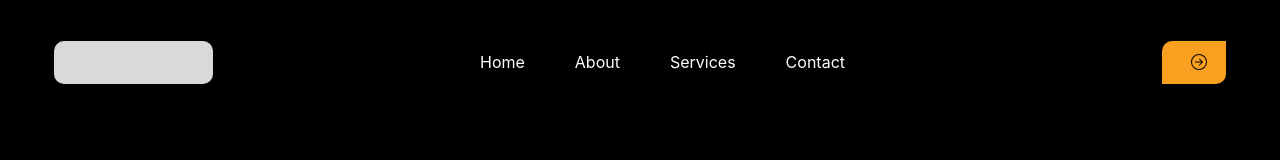
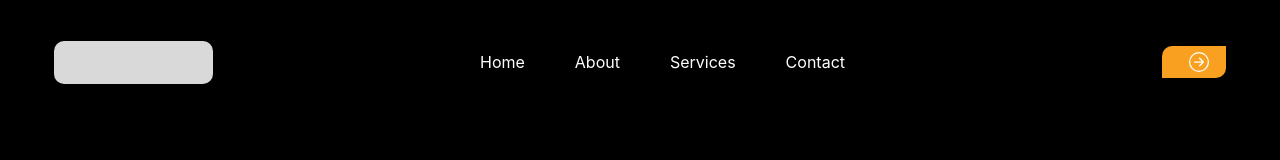
Before and after one commit to NBJ-Developer/nbj-client, a React (Create React App) app: page /About in a window 1280 px wide. Shown: the top 160 px of the page. Built offline with nearby package versions, Linux system fonts and the light colour scheme; what react-swipeable-views-utils would draw is missing.

Commit message:
Worked the call to action section for mobile view

```diff
--- a/src/components/CallToAction/CallToAction.jsx
+++ b/src/components/CallToAction/CallToAction.jsx
@@ -1,6 +1,7 @@
 import * as React from 'react';
 import Box from '@mui/material/Box';
 import SecondaryButton from '../../elements/Button/SecondaryButton';
+import PrimaryButtons from '../../elements/Button/PrimaryButtons';
 import CallIcon from '@mui/icons-material/Call';
 import LocationOnIcon from '@mui/icons-material/LocationOn';
 import MailOutlineIcon from '@mui/icons-material/MailOutline';
@@ -13,9 +14,11 @@ export default function CallToAction() {
     <Box>
       {/* SMALL DEVICE */}
       <Box sx={{
-        display: {xs: 'block', md: 'none'},
+        display: {xs: 'flex', md: 'none'},
+        flexDirection: 'column',
+        alignItems: 'center',
         maxWidth: '100%',
-        background: '#000000',
+        background: '#2B47A1',
         marginTop: '50px',
         textAlign: 'center'
       }}>
@@ -26,7 +29,7 @@ export default function CallToAction() {
           fontSize: '24px',
           lineHeight: '28px',
           color: '#ffffff',
-          paddingTop: '17px'
+          pt: 3,
         }} variant='h1'>
           READY TO GET STARTED
         </Typography>
@@ -38,27 +41,16 @@ export default function CallToAction() {
           lineHeight: '22px',
           textAlign: 'center',
           color: '#ffffff',
-          padding: '0 20px',
-          marginTop: '25px'
+          py: 3,
         }}>
           Book a flight, charter, get a quote or get in touch?
         </Typography>
+        <Box sx={{
+          mb: 3,
+        }}>
+          <PrimaryButtons buttonLabel={'Contact Us'} />
+        </Box>
 
-        <Box sx={{
-          display: 'flex',
-          justifyContent: 'center',
-          marginTop: '25px'
-        }}>
-          <SecondaryButton />
-        </Box>
-        <Box sx={{
-          display: 'flex',
-          justifyContent: 'center',
-          marginTop: '25px',
-          paddingBottom: '25px'
-        }}>
-          <SecondaryButton />
-        </Box>
       </Box>
 
       {/* MEDIUM DEVICE */}
--- a/src/elements/Button/PrimaryButtons.jsx
+++ b/src/elements/Button/PrimaryButtons.jsx
@@ -6,22 +6,21 @@ import { BsArrowRightCircle } from 'react-icons/bs'
 
 export default function PrimaryButtons({buttonLabel, buttonDimension}) {
   return (
-    <Stack direction="row" spacing={2}>
+    <Stack direction="row" spacing={2} >
       <Button variant="contained" sx={{
-        height: {xs: '30px', md: '43px'},
-        backgroundColor: {xs: '#000000', md: '#F9A020'},
+        backgroundColor: '#F9A020',
         fontFamily: 'Raleway',
         fontStyle: 'normal',
-        color: {xs: '#ffffff', md: '#000000'},
+        color: '#ffffff',
         textTransform: 'Capitalize',
-        borderRadius: {xs: '7px 0 7px 0', md: '10px 0 10px 0'},
+        borderRadius: '10px 0 10px 0',
         '&:hover': {
           backgroundColor: 'inherit',
           opacity: [0.9, 0.8, 0.7],
           color: '#F9A020',
           border: '1px solid #F9A020',
         },
-        fontSize: {xs: '10px', md: '16px'}
+        fontSize: '20px',
         }}>
         {buttonLabel}
         <BsArrowRightCircle style={{marginLeft: '10px'}}/>
```
